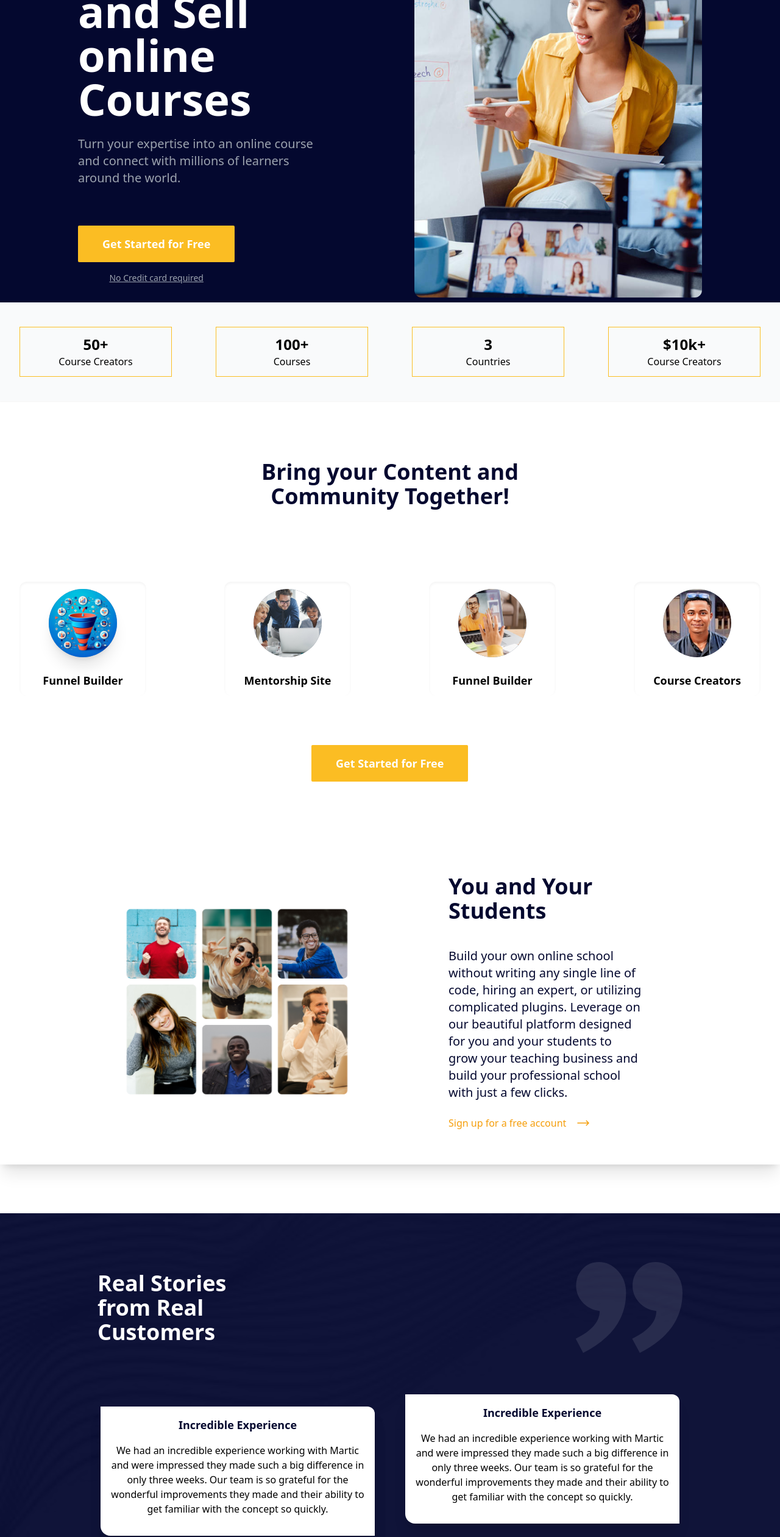
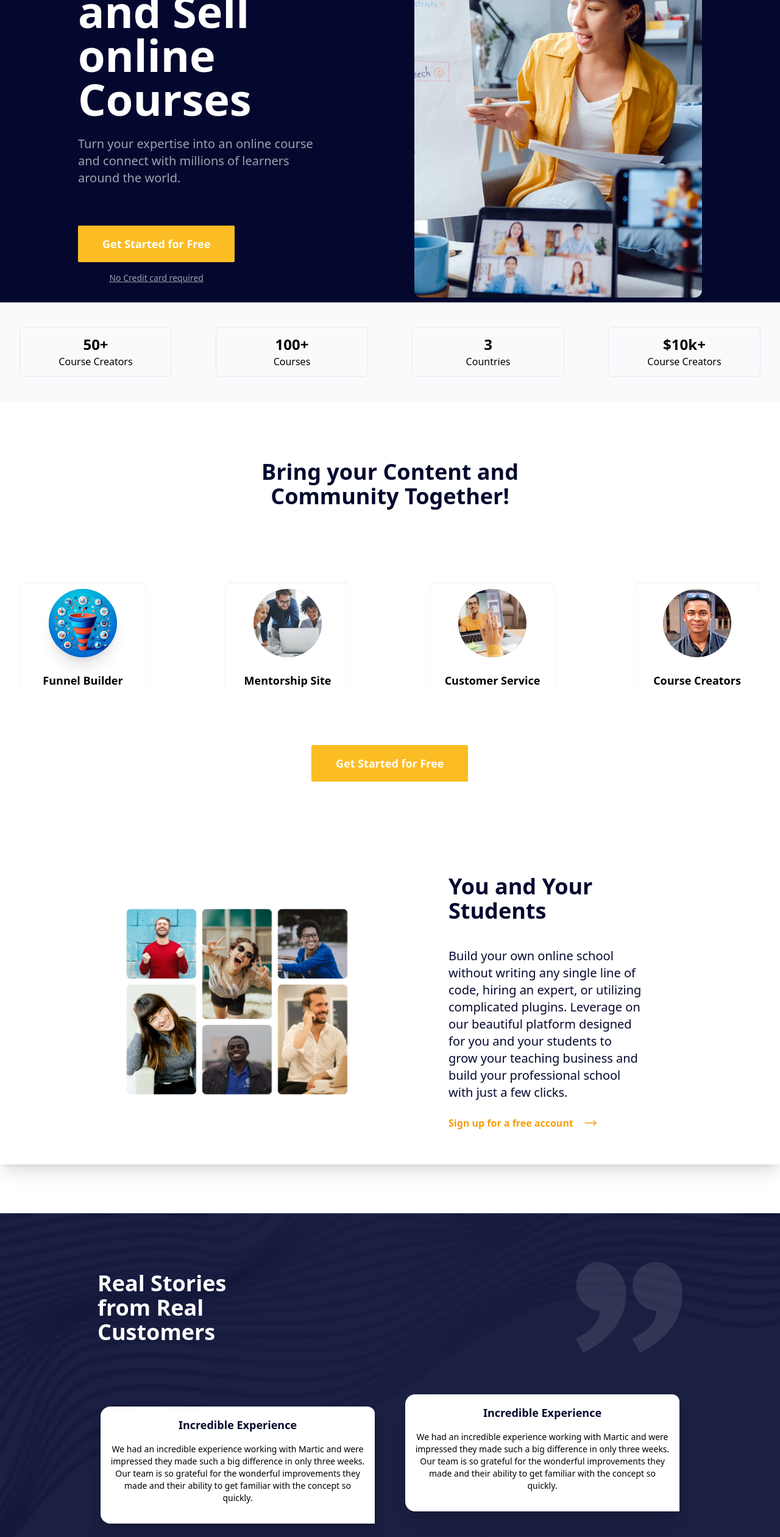
Before and after one commit to westcode6/sellz-landing-page, a SvelteKit app: page / in a window 1280 px wide. Shown: the part 234-2755 px from the top of the page at 61% size. Built offline with nearby package versions, Linux system fonts and the light colour scheme.

Commit message:
new day work

```diff
--- a/src/components/Achieves.svelte
+++ b/src/components/Achieves.svelte
@@ -1,22 +1,22 @@
 
 <section class="bg-gray-50 shadow-sm px-8">
  <div class="w-full md:max-w-7xl mx-auto flex flex-col sm:flex-row flex-wrap items-start  sm:justify-center lg:justify-between py-10 gap-10">
-    <div class="w-full sm:max-w-[250px] flex flex-col items-center justify-center border border-amber-400 px-6 py-3">
+    <div class="w-full sm:max-w-[250px] flex flex-col items-center justify-center border border-gray-200 rounded-lg px-6 py-3">
         <h3 class="text-2xl font-bold">50+</h3>
         <p>Course Creators</p>
     </div>
 
-    <div class="w-full sm:max-w-[250px] flex flex-col items-center justify-center border border-amber-400 px-4 py-3">
+    <div class="w-full sm:max-w-[250px] flex flex-col items-center justify-center border border-gray-200 rounded-lg px-4 py-3">
         <h3 class="text-2xl font-bold">100+</h3>
         <p>Courses</p>
     </div>
 
-    <div class="w-full sm:max-w-[250px] flex flex-col items-center justify-center border border-amber-400 px-6 py-3">
+    <div class="w-full sm:max-w-[250px] flex flex-col items-center justify-center border border-gray-200 rounded-lg px-6 py-3">
         <h3 class="text-2xl font-bold">3</h3>
         <p>Countries</p>
     </div>
 
-    <div class="w-full sm:max-w-[250px] flex flex-col items-center justify-center border border-amber-400 px-6 py-3">
+    <div class="w-full sm:max-w-[250px] flex flex-col items-center justify-center border border-gray-200 rounded-lg px-6 py-3">
         <h3 class="text-2xl font-bold">$10k+</h3>
         <p>Course Creators</p>
     </div>
--- a/src/components/Branded.svelte
+++ b/src/components/Branded.svelte
@@ -2,7 +2,7 @@
 <script>
     import branded from "$lib/assets/brands.png"
 </script>
-<section class="px-8 sm:px-10 lg:px-32 py-4 lg:py-8">
+<section class="px-2 sm:px-5 lg:px-32 py-4 lg:py-8">
     <div class="w-full">
         <img src={branded} class="w-full object-cover object-center" alt="">
     </div>
--- a/src/components/BringContent.svelte
+++ b/src/components/BringContent.svelte
@@ -29,7 +29,7 @@
         <div class="w-28 h-28 rounded-full mx-auto bg-gray-400 overflow-hidden">
             <img src={creator} class="w-full h-full object-cover object-center rounded-full shadow-xl" alt="">
         </div>
-        <h3 class="text-lg font-semibold">Funnel Builder</h3>
+        <h3 class="text-lg font-semibold">Customer Service</h3>
        </div>
 
        <div class="w-52 bg-white rounded-xl animate__animated animate__tada shadow-inner flex flex-col items-center justify-center gap-6 px-6 py-3">
--- a/src/components/Feedbacks.svelte
+++ b/src/components/Feedbacks.svelte
@@ -5,7 +5,7 @@
 </script>
 <main class="bg-wave">
 
-<section class="bg-[#04082f] bg-opacity-95 mt-10 md:mt-20 px-8 sm:px-10 lg:px-40 py-4 lg:py-20">
+<section class="bg-[#04082f] bg-opacity-90 mt-10 md:mt-20 px-8 sm:px-10 lg:px-40 py-4 lg:py-20">
 	<div class="flex items-center justify-between">
 		<h2 class="w-72 text-white text-2xl md:text-4xl font-semibold">Real Stories from Real Customers</h2>
 
@@ -36,9 +36,9 @@
 	<div class="my-10 sm:my-12">
 		<section class="flex flex-col flex-wrap lg:flex-row items-center justify-around gap-10">
             <div class="w-full mt-10 sm:max-w-[450px] shadow-xl flex flex-col gap-6 items-center justify-center">
-                <div class="bg-white shadow-xl rounded-tr-xl rounded-bl-2xl p-4 flex flex-col items-center justify-center text-center">
+                <div class="bg-white shadow-xl rounded-tr-xl rounded-bl-2xl rounded-tl-2xl p-4 flex flex-col items-center justify-center text-center">
                     <h3 class="text-lg text-[#04082f] font-bold">Incredible Experience</h3>
-                    <p class="py-4">
+                    <p class="py-4 text-sm">
                         We had an incredible experience working with Martic and were impressed they made such a
                         big difference in only three weeks. Our team is so grateful for the wonderful improvements
                         they made and their ability to get familiar with the concept so quickly.
@@ -52,16 +52,16 @@
                     />
 
                     <div class="px-2">
-                        <h5 class="text-white text-base font-bold">Jane Cooper</h5>
-                        <span class="text-gray-200 text-xs">CEO, ABC Corperation</span>
+                        <h5 class="text-white text-base font-bold">James Jeff</h5>
+                        <span class="text-gray-200 text-xs">CEO, Gogluva</span>
                     </div>
                 </div>
             </div>
 
             <div class="w-full sm:max-w-[450px] flex flex-col gap-6 items-center justify-center">
-                <div class="bg-white shadow-xl rounded-tr-xl rounded-bl-2xl p-4 flex flex-col items-center justify-center text-center">
+                <div class="bg-white shadow-xl rounded-tr-xl rounded-bl-2xl rounded-tl-2xl p-4 flex flex-col items-center justify-center text-center">
                     <h3 class="text-lg text-[#04082f] font-bold">Incredible Experience</h3>
-                    <p class="py-4">
+                    <p class="py-4 text-sm">
                         We had an incredible experience working with Martic and were impressed they made such a
                         big difference in only three weeks. Our team is so grateful for the wonderful improvements
                         they made and their ability to get familiar with the concept so quickly.
@@ -76,16 +76,16 @@
                     />
 
                     <div class="px-2">
-                        <h5 class="text-white text-base font-bold">Jane Cooper</h5>
-                        <span class="text-gray-200 text-xs">CEO, ABC Corperation</span>
+                        <h5 class="text-white text-base font-bold">Franklin Dave</h5>
+                        <span class="text-gray-200 text-xs">CEO, Sellz.co</span>
                     </div>
                 </div>
             </div>
 
             <div class="w-full sm:max-w-[450px] flex flex-col gap-6 items-center justify-center">
-                <div class="bg-white shadow-xl rounded-tr-xl rounded-bl-2xl p-4 flex flex-col items-center justify-center text-center">
+                <div class="bg-white shadow-xl rounded-tr-xl rounded-bl-2xl rounded-tl-2xl p-4 flex flex-col items-center justify-center text-center">
                     <h3 class="text-lg text-[#04082f] font-bold">Incredible Experience</h3>
-                    <p class="py-4">
+                    <p class="py-4 text-sm">
                         We had an incredible experience working with Martic and were impressed they made such a
                         big difference in only three weeks. Our team is so grateful for the wonderful improvements
                         they made and their ability to get familiar with the concept so quickly.
--- a/src/components/Footer.svelte
+++ b/src/components/Footer.svelte
@@ -1,7 +1,12 @@
+<script>
+    import logo from "$lib/assets/sellz-logo.png"
+</script>
+
+
 <footer class="bg-[#04082f]  px-8 sm:px-10 lg:px-32 py-4 lg:py-8">
 	<section class="w-full mt-10 flex flex-col justify-between items-center">
         <div class="w-full">
-            <img src="/src/lib/sellz-logo.png" class="w-20 " alt="" />
+            <img src={logo} class="w-20 " alt="" />
         </div>
 
         <div class="w-full flex flex-col md:flex-row gap-10 justify-between items-start">
--- a/src/components/GetStarted.svelte
+++ b/src/components/GetStarted.svelte
@@ -4,10 +4,10 @@
 
 <main class="bg-wave">
 
-<section class="bg-[#04082f] bg-opacity-95 mt-10 md:mt-20 px-4 sm:px-10 lg:px-32 py-4 lg:py-8">
+<section class="bg-[#04082f] bg-opacity-90 mt-10 md:mt-20 px-4 sm:px-10 lg:px-32 py-4 lg:py-8">
         <div class="w-full md:max-w-xs mt-10">
             <h1 class="text-2xl md:text-4xl font-semibold text-[#fff]">Get Started with <br/> Sellz today</h1>
-            <a href="/" class="text-cyan-500 hover:underline transform transition hover:-translate-x-1 flex gap-4 py-6">Sign up for a free account <span><svg xmlns="http://www.w3.org/2000/svg" fill="none" viewBox="0 0 24 24" stroke-width="1.5" stroke="currentColor" class="w-6 h-6">
+            <a href="/" class="text-cyan-500 hover:underline transform transition hover:-translate-x-1 font-semibold flex gap-4 py-6">Sign up for a free account <span><svg xmlns="http://www.w3.org/2000/svg" fill="none" viewBox="0 0 24 24" stroke-width="1.5" stroke="currentColor" class="w-6 h-6">
                 <path stroke-linecap="round" stroke-linejoin="round" d="M17.25 8.25 21 12m0 0-3.75 3.75M21 12H3" />
               </svg>
               </span></a>
--- a/src/components/Hero.svelte
+++ b/src/components/Hero.svelte
@@ -9,13 +9,13 @@
     <section class="w-full bg-[#04082f] h-full lg:h-[75vh] px-6 sm:px-10 lg:px-32 py-10 lg:py-8  flex flex-col lg:flex-row items-center md:gap-20">
         <div class="w-full lg:w-1/2">
             <div class="w-full md:max-w-[576px] text-center lg:text-left lg:max-w-[656px]">
-                <h1 class="animate__animated animate__backInLeft text-6xl md:text-7xl text-white font-semibold">Create Build, and Sell online Courses</h1>
-            <p class="w-full sm:w-5/6 mx-auto animate__animated animate__backInLeft  lg:mx-0 sm:text-center lg:text-left py-6 md:text-xl text-gray-400">
+                <h1 class="animate__animated animate__tada text-6xl md:text-7xl text-white font-semibold">Create Build, and Sell online Courses</h1>
+            <p class="w-full sm:w-5/6 mx-auto animate__animated animate__backInUp  lg:mx-0 sm:text-center lg:text-left py-6 md:text-xl text-gray-400">
                 Turn your expertise into an online course and connect with millions of learners around the
                 world.
             </p>
 
-            <div class="w-full sm:w-fit mx-auto lg:mx-0 animate__animated animate__backInUp  mt-10 flex flex-col items-center">
+            <div class="w-full sm:w-fit mx-auto lg:mx-0 animate__animated animate__tada  mt-10 flex flex-col items-center">
                 <button class="w-full px-10 py-4 bg-[#FBBD23] text-white text-lg font-semibold rounded-sm">Get Started for Free</button>
 
                 <span class="py-4 capitalized underline text-gray-400 text-sm">No Credit card required</span>
--- a/src/components/YouSection.svelte
+++ b/src/components/YouSection.svelte
@@ -16,7 +16,7 @@
 			clicks.
 		</p>
 
-        <a href="/" class="text-amber-500 hover:underline transform transition hover:-translate-x-1 flex gap-4 py-6">Sign up for a free account <span><svg xmlns="http://www.w3.org/2000/svg" fill="none" viewBox="0 0 24 24" stroke-width="1.5" stroke="currentColor" class="w-6 h-6">
+        <a href="/" class="text-amber-500 font-semibold hover:underline transform transition hover:-translate-x-1 flex gap-4 py-6">Sign up for a free account <span><svg xmlns="http://www.w3.org/2000/svg" fill="none" viewBox="0 0 24 24" stroke-width="1.5" stroke="currentColor" class="w-6 h-6">
             <path stroke-linecap="round" stroke-linejoin="round" d="M17.25 8.25 21 12m0 0-3.75 3.75M21 12H3" />
           </svg>
           </span></a>
```
Also changed, not shown: src/components/WhyUs.svelte (+4 -4 lines).
